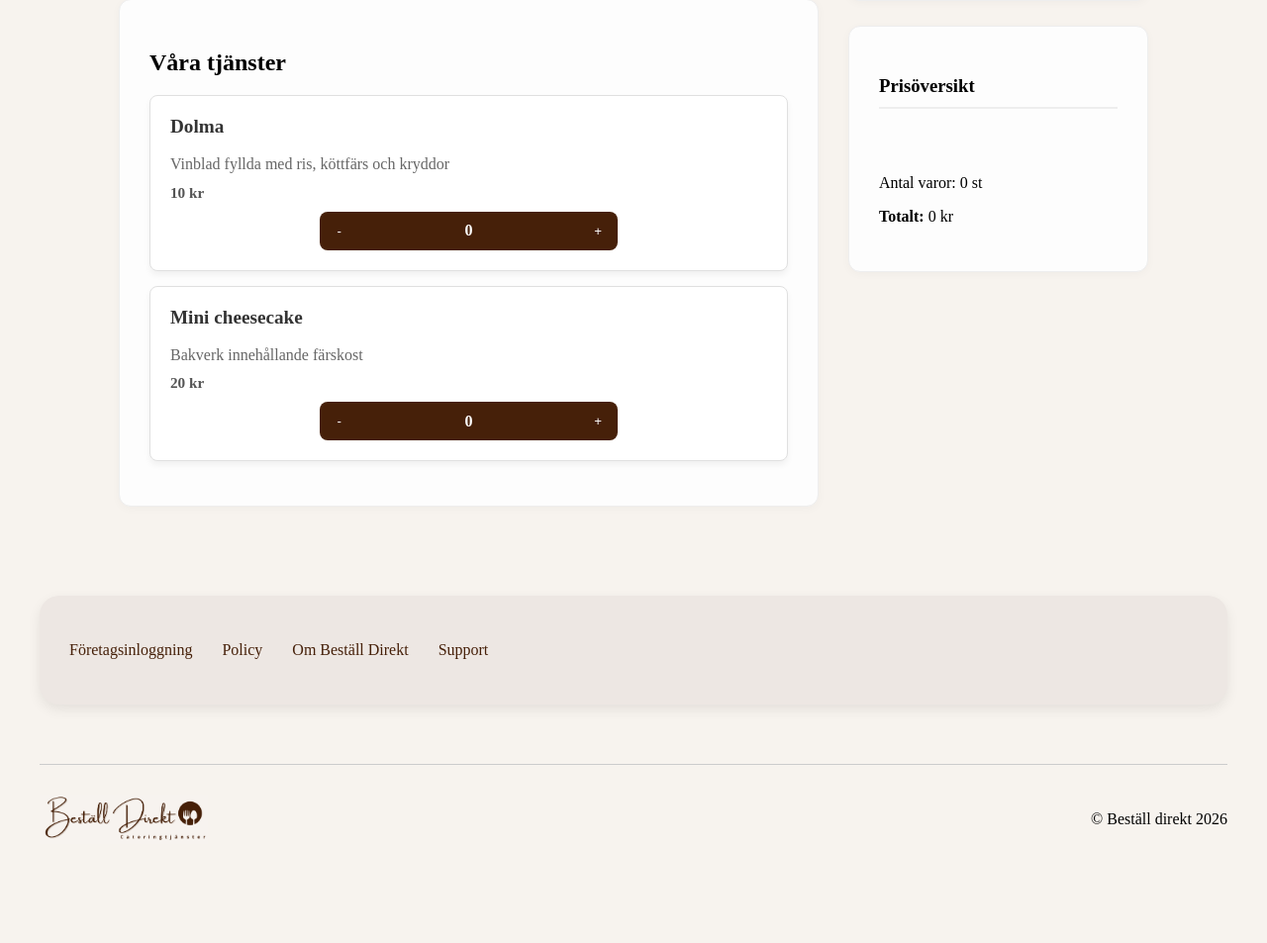
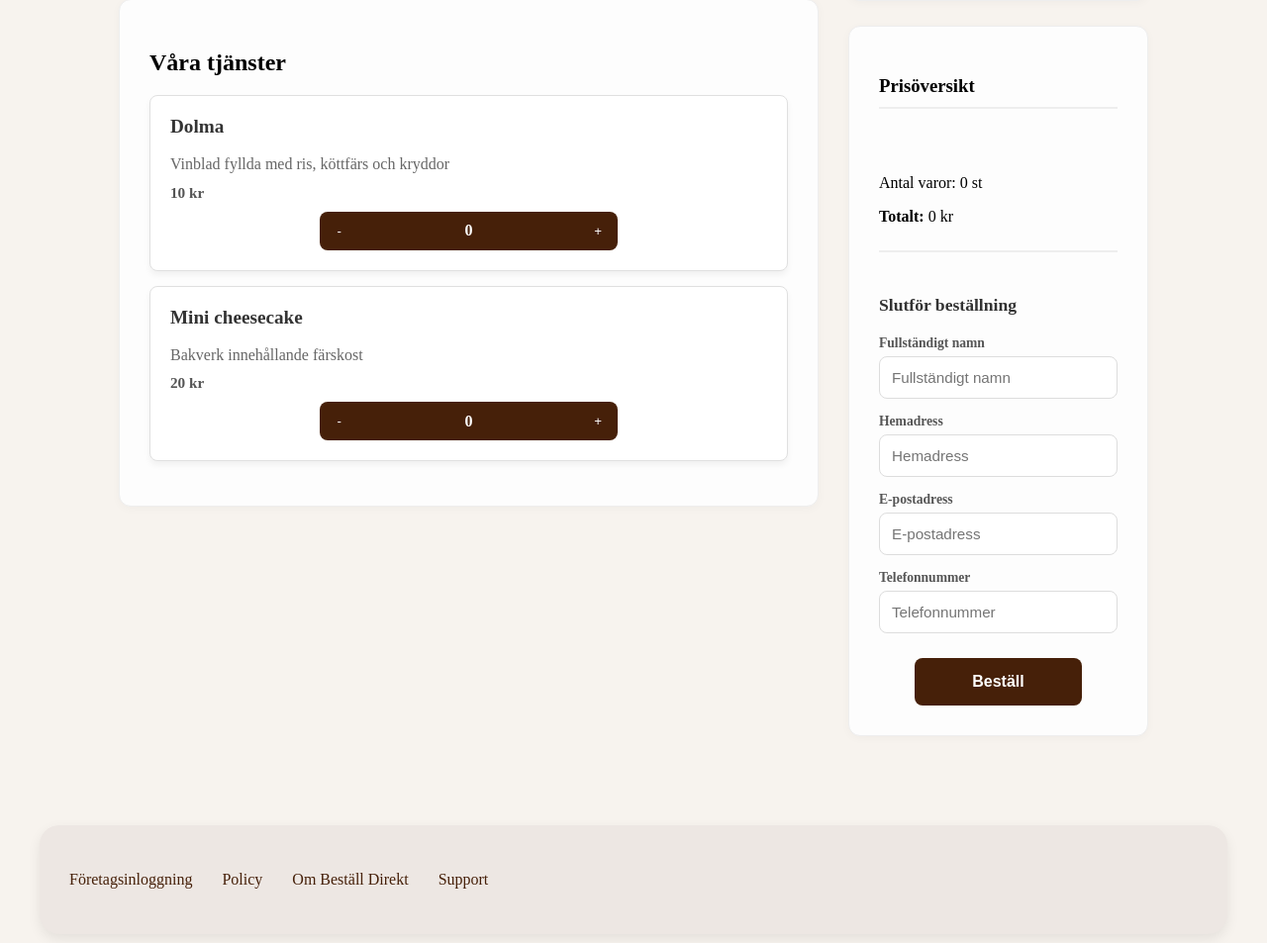
Before and after one commit to ayasdsd1-lgtm/bestall_direkt, a Flask app: page /view/1 in a window 1280 px wide. Shown: the part 1018-1971 px from the top of the page at 99% size. Before the commit the page ends 1867 px from the top, so only its background shows below. Run offline with Flask 3, Linux system fonts and the light colour scheme; some libraries are stand-ins or nearby versions; some web fonts are replaced.

Commit message:
view.html css
fixat knapparna i formuläret

```diff
--- a/app.py
+++ b/app.py
@@ -106,6 +106,44 @@ def view_company(company_id):
     return render_template("view.html", foretag=test_data)
 
 
+@app.route('/skapa_bestallning', methods=['POST'])
+def skapa_bestallning():
+    """"
+    tar emot kundesn beställning från formuläret.
+    Sparar ner kunduppgifter och orderdetaljer i tabellen 'bestallningar' i databasen som skapades för just formuläret.
+    """
+
+    kund_namn = request.form.get('kund_namn')
+    hemadress = request.form.get('hemadress')
+    epost = request.form.get('epost')
+    telefonnummer = request.form.get('telefonnummer')
+
+    order_detaljer = request.form.get('order_data')
+    total_pris = request.form.get('total_pris')
+
+    cursor = conn.cursor()
+
+    try:
+        query = """
+        INSERT INTO bestallningar
+        (kund_namn, hemadress, epost, telefonnummer, order_detaljer, total_pris)
+        VALUES (%s, %s, %s, %s, %s, %s)
+        """
+        cursor.execute(query, (
+            kund_namn,
+            hemadress,
+            epost,
+            telefonnummer,
+            order_detaljer,
+            total_pris
+        ))
+
+        conn.commit()
+        return f"<h1> Tack för din bestallning, {kund_namn}!</h1>"
+    except Exception as e:
+        conn.rollback()
+        print(f"Fel vid beställning: {e}")
+        return "Beställningen gick inte igenom. Försök igen senare."
 
 # -------------------------------------------------------
 # INLOGGNING
--- a/static/script.js
+++ b/static/script.js
@@ -1,5 +1,6 @@
 
 //-----------------------------------View.html-----------------------------------//
+        //===========Prisöversikt och lägg till knapparna===========//
 document.addEventListener('DOMContentLoaded', function() {
     let totalSumma = 0;
     let totalAntal = 0;
@@ -8,6 +9,11 @@ document.addEventListener('DOMContentLoaded', function() {
     const totalDisplay = document.getElementById('total-summa');
     const antalDisplay = document.getElementById('antal-produkter');
     const listaDisplay = document.getElementById('produkt-lista');
+
+    const checkoutForm = document.getElementById('checkout-form');
+    const orderDataInput = document.getElementById('order_data_input');
+    const totalPrisInput = document.getElementById('total_pris_input');
+
 
     function laggTillVara(namn, pris, index) {
             totalSumma += pris;
@@ -99,13 +105,28 @@ document.addEventListener('DOMContentLoaded', function() {
             listaDisplay.appendChild(li);
 
         }
+        //===========formuäret===========//
+    }
+    if (checkoutForm) {
+        checkoutForm.addEventListener('submit', function(e) {
+            if(Object.keys(varukorg).length === 0) {
+                e.preventDefault();
+                alert("Din Varukorg är tom!");
+                return;
+
+            }
+            let cartDataText= "";
+            for (const [namn, data] of Object.entries(varukorg)) {
+                cartDataText += `${namn} (${data.antal} st), `;
+            }
+
+            orderDataInput.value = cartDataText;
+            totalPrisInput.value = totalSumma;
+        });
     }
 });
 
 
 
 
-
-
-
 //---------------------------------------Annat??--------------------------------------//
--- a/static/style.css
+++ b/static/style.css
@@ -559,7 +559,7 @@ footer img{
 }
 
 
-/*-button-*/
+/*-knappar för lägg till och ta bort-*/
 
 .stepper-control {
     background-color: #462009;
@@ -616,6 +616,76 @@ footer img{
     color: #ffffff;
 }
 
+/*-formulär boxen-*/
+.order-form-box{
+    margin-top: 25px;
+    padding-top: 20px;
+    border-top: 2px solid #eee;
+}
+
+.order-form-box h4{
+    margin-bottom: 20px;
+    color: #333;
+    font-size: 1.1rem;
+}
+
+.input-group {
+    margin-bottom: 15px;
+    display: flex;
+    flex-direction: column;
+    gap: 5px;
+    text-align: left;
+}
+
+.input-group label{
+    font-size: 0.85rem;
+    font-weight: 600;
+    color: #555;
+}
+
+.input-group input {
+    width: 100%;
+    padding: 12px;
+    box-sizing: border-box;
+    border: 1px solid #ddd;
+    border-radius: 8px;
+    font-size: 0.95rem;
+    background-color: #fff;
+    transition: border-color 0.2s;
+}
+
+.input-group input:focus {
+    outline: none;
+    border-color: #8f512b;
+    box-shadow: 0 0 0 2px rgba(143, 81, 43, 0.1);
+}
+
+.submit-btn {
+    width: 70%;
+    background-color: #462009;
+    color: white;
+    padding: 15px;
+    border: none;
+    border-radius: 8px;
+    font-size: 1rem;
+    font-weight: bold;
+    cursor: pointer;
+    transition: background-color 0.3s;
+    margin-top: 10px;
+}
+
+.submit-btn:hover {
+    background-color: #8f512b;
+}
+
+.submit-container {
+    display: flex;
+    justify-content: center;
+    width: 100%;
+}
+
+
+
 /*-------------------------------------Info--------------------------------------*/
 #policy p a {
     color: #ba574e;
--- a/templates/view.html
+++ b/templates/view.html
@@ -98,6 +98,39 @@
                             <p>Antal varor: <span id="antal-produkter">0</span> st</p>
                             <p><strong>Totalt:</strong> <span id="total-summa">0</span> kr</p>
                         </div>
+
+                        <div id="order-form-container" class="order-form-box">
+                            <h4>Slutför beställning</h4>
+                            <form action="{{ url_for('skapa_bestallning') }}" method="POST" id="checkout-form">
+
+                                <div class="input-group">
+                                <label for="kund_namn">Fullständigt namn</label>
+                                <input type="text" name="kund_namn" placeholder="Fullständigt namn" required>
+                                </div>
+
+                                <div class="input-group">
+                                <label for="hemadress">Hemadress</label>
+                                <input type="text" name="hemadress" placeholder="Hemadress" required>
+                                </div>
+
+                                <div class="input-group">
+                                <label for="epost">E-postadress</label>
+                                <input type="email" name="epost" placeholder="E-postadress" required>
+                                </div>
+
+                                <div class="input-group">
+                                <label for="telefonnummer">Telefonnummer</label>
+                                <input type="tel" name="telefonnummer" placeholder="Telefonnummer">
+                                </div>
+
+                                <input type="hidden" name="order_data" id="order_data_input">
+                                <input type="hidden" name="total_pris" id="total_pris_input">
+
+                                <div class="submit-container">
+                                    <button type="submit" class="submit-btn">Beställ</button>
+                                </div>
+                            </form>
+                        </div>
                     </section>
                 </div>
             </div>
```
